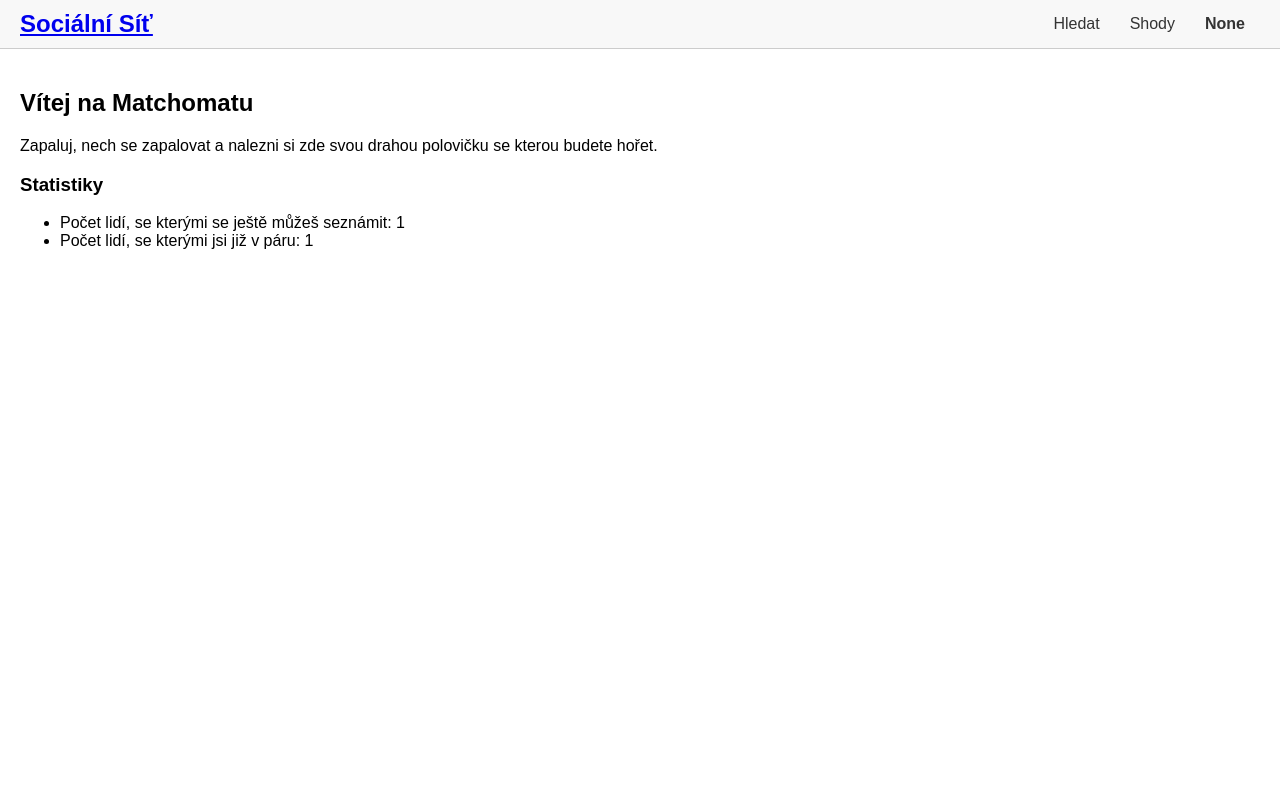
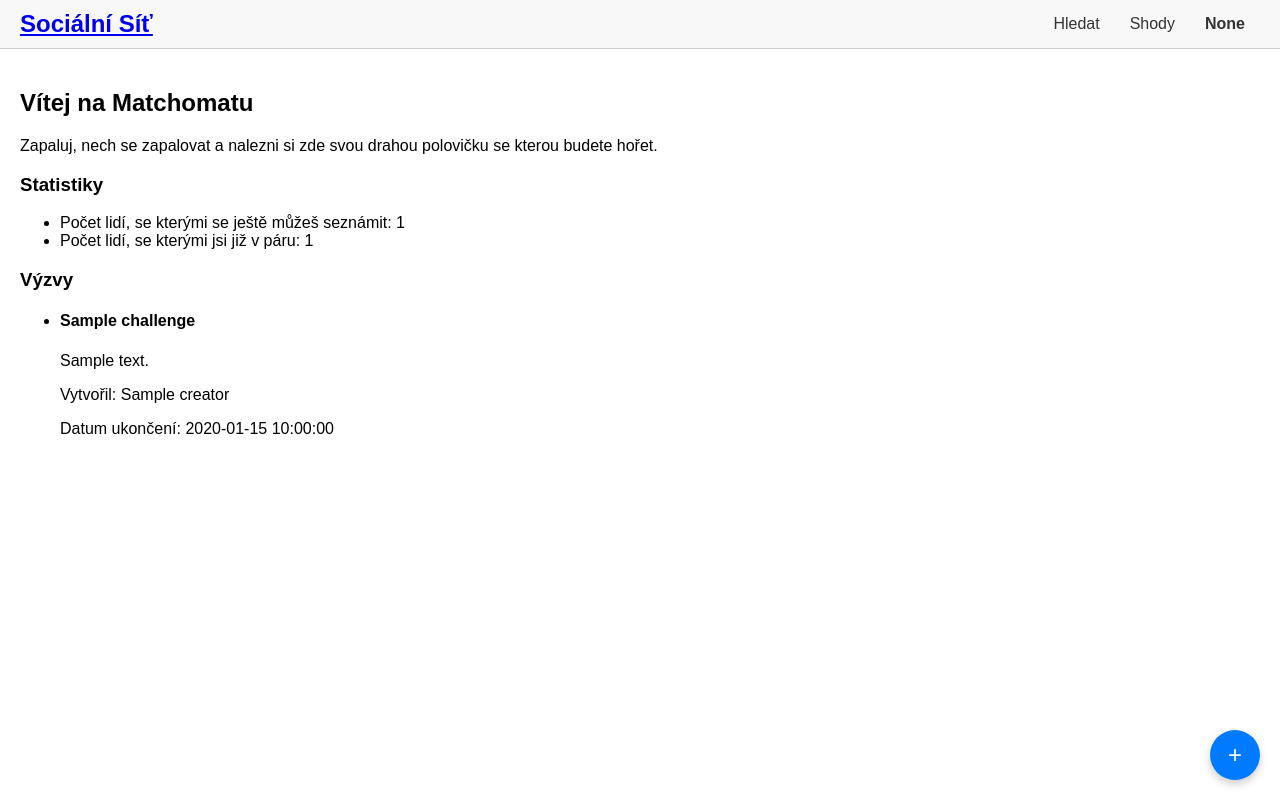
Before and after one commit to sattlereii/social_network, a Flask app: template code/templates/home.html in a window 1280 px wide. Run offline with Flask 3, Linux system fonts and the light colour scheme; the template is opened without the code that fills it: most values are stand-ins (such as "Sample title", 1, 10 or a date in 2020).

Commit message:
novinka 10:31

```diff
--- a/code/app.py
+++ b/code/app.py
@@ -40,11 +40,20 @@ def create_challenge(graph, username, title, description, duration_days):
     challenge_node = Node("Challenge", title=title, description=description, creator=username, end_date=end_date.isoformat())
     creator_node = get_user_node(graph, username)
 
+    # Vytvoření vztahu mezi uživatelem a výzvou
     created_rel = Relationship(creator_node, "CREATED", challenge_node)
     graph.create(challenge_node | created_rel)
 
     # Přidání bodů sluníček uživateli za vytvoření výzvy
     graph.run("MATCH (u:User {name: $username}) SET u.sun_points = u.sun_points + 2", username=username)
+
+def get_all_challenges(graph):
+    return graph.run("""
+        MATCH (c:Challenge)
+        RETURN c.title AS title, c.description AS description, c.creator AS creator, c.end_date AS end_date
+        ORDER BY c.end_date DESC
+    """).data()
+
 
 # Získání aktivních výzev
 def get_active_challenges(graph):
@@ -87,7 +96,8 @@ def available_matches(graph, username):
 
 # Získání uzlu uživatele podle jména
 def get_user_node(graph, username):
-    return graph.evaluate("MATCH (u:User {name: $username}) RETURN u")
+    return graph.evaluate("MATCH (u:User {name: $username}) RETURN u", username=username)
+
 
 @app.route("/register", methods=["GET", "POST"])
 def register():
@@ -124,11 +134,41 @@ def login():
     return render_template("login.html")
 
 
-@app.route("/logout")
+@app.route("/logout", methods=["POST"])
 def logout():
     session.pop("username", None)
     flash("You have been logged out.")
     return redirect(url_for("login"))
+
+@app.route("/update_profile", methods=["POST"])
+def update_profile():
+    if "username" not in session:
+        return redirect(url_for("login"))
+
+    username = session["username"]
+    new_name = request.form.get("name")
+    new_password = request.form.get("password")
+    new_age = request.form.get("age")
+    new_hobbies = request.form.get("hobbies").split(",")
+
+    # Aktualizace uživatelských údajů v databázi
+    if new_password:
+        password_hash = generate_password_hash(new_password)
+        graph.run("""
+            MATCH (u:User {name: $username})
+            SET u.password = $password_hash
+        """, username=username, password_hash=password_hash)
+
+    graph.run("""
+        MATCH (u:User {name: $username})
+        SET u.name = $new_name, u.age = $new_age, u.hobbies = $new_hobbies
+    """, username=username, new_name=new_name, new_age=int(new_age), new_hobbies=new_hobbies)
+
+    # Aktualizujte jméno v session, pokud bylo změněno
+    session["username"] = new_name
+
+    flash("Profil byl úspěšně aktualizován.")
+    return redirect(url_for("user_profile"))
 
 @app.route("/")
 @app.route("/home")
@@ -138,7 +178,9 @@ def home():
 
     logged_user = session["username"]
     logged_user_info = get_logged_user_profile(graph, logged_user)
-    return render_template("home.html", profile=logged_user_info)
+    challenges = get_all_challenges(graph)  # Získání všech výzev
+    return render_template("home.html", profile=logged_user_info, challenges=challenges)
+
 
 
 @app.route("/search", methods=["GET", "POST"])
--- a/code/templates/home.html
+++ b/code/templates/home.html
@@ -9,4 +9,48 @@
         <li>Počet lidí, se kterými se ještě můžeš seznámit: {{ num_of_available_matches }}</li>
         <li>Počet lidí, se kterými jsi již v páru: {{ num_of_matches }}</li>
     </ul>
+
+    <h3>Výzvy</h3>
+    {% if challenges %}
+        <ul>
+            {% for challenge in challenges %}
+                <li>
+                    <h4>{{ challenge.title }}</h4>
+                    <p>{{ challenge.description }}</p>
+                    <p>Vytvořil: {{ challenge.creator }}</p>
+                    <p>Datum ukončení: {{ challenge.end_date }}</p>
+                </li>
+            {% endfor %}
+        </ul>
+    {% else %}
+        <p>Momentálně nejsou žádné výzvy.</p>
+    {% endif %}
+
+    <!-- Plovoucí tlačítko pro přidání nové výzvy -->
+    <a href="{{ url_for('create_challenge_route') }}" class="floating-btn">+</a>
+
+    <style>
+        /* Styl pro plovoucí tlačítko */
+        .floating-btn {
+            position: fixed;
+            bottom: 20px;
+            right: 20px;
+            width: 50px;
+            height: 50px;
+            background-color: #007bff;
+            color: white;
+            border-radius: 50%;
+            display: flex;
+            align-items: center;
+            justify-content: center;
+            font-size: 24px;
+            text-decoration: none;
+            box-shadow: 0 4px 8px rgba(0, 0, 0, 0.2);
+            transition: background-color 0.3s;
+        }
+
+        .floating-btn:hover {
+            background-color: #0056b3;
+        }
+    </style>
 {% endblock %}
```
Also changed, not shown: code/templates/profile.html (+32 -10 lines), code/templates/search.html (+14 -24 lines). Lines whose indentation alone changed are shown as unchanged.
